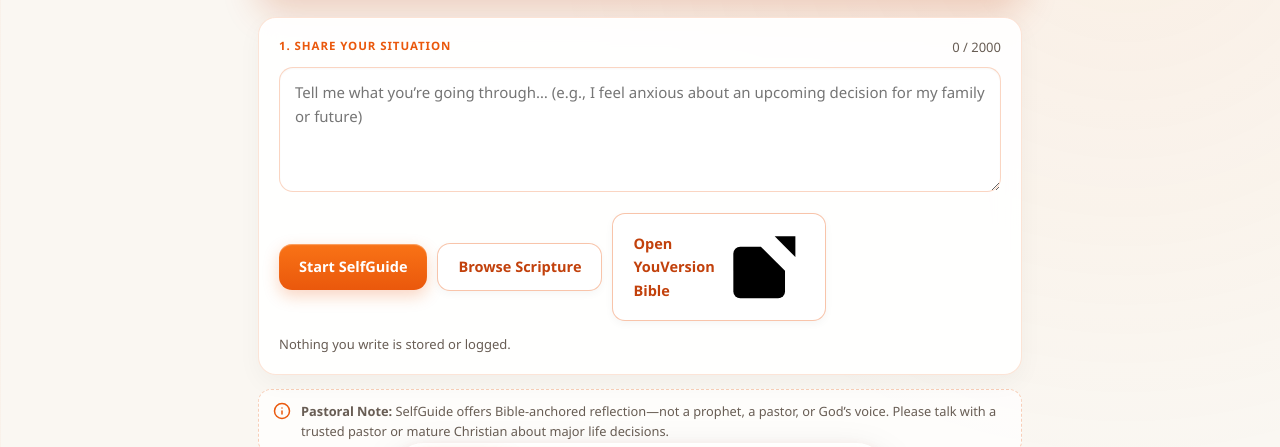
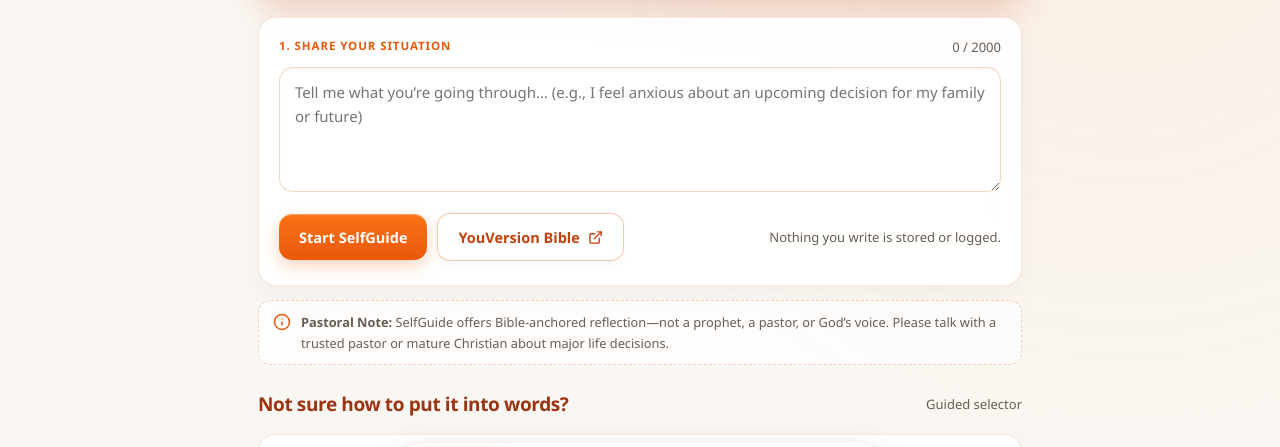
Before and after one commit to sinzala14/mercy-gen-cell, a website: page public/index.html in a window 1280 px wide. Shown: the part 278-725 px from the top of the page. Drawn offline with Linux system fonts and the light colour scheme.

Commit message:
Fix YouVersion button icon sizing and layout in Share Your Situation card

```diff
--- a/public/index.html
+++ b/public/index.html
@@ -144,6 +144,8 @@ textarea{min-height:125px;resize:vertical;line-height:1.55}
 }
 .btn.o:hover:not([disabled]){background:var(--b50);border-color:var(--b600)}
 .btn.sm{padding:7px 13px;font-size:12.5px;border-radius:10px}
+.btn svg{width:15px;height:15px;stroke:currentColor;fill:none;stroke-width:2.2;stroke-linecap:round;stroke-linejoin:round;flex:none}
+.btn.sm svg{width:13px;height:13px}
 .btn[disabled]{opacity:.65;cursor:not-allowed;transform:none}
 .btn-ring{
   width:15px;height:15px;border:2.2px solid rgba(255,255,255,.35);border-top-color:#fff;
@@ -443,8 +445,7 @@ home:()=>`<div class="hero">
   <div class="input-meta">
     <div class="row" style="margin:4px 0">
       <button class="btn" type="button" id="go" data-action="run">Start SelfGuide</button>
-      <a class="btn o" href="#bible">Browse Scripture</a>
-      <a class="btn o" href="${YV_HOME}" target="_blank" rel="noopener">Open YouVersion Bible ${extIco}</a>
+      <a class="btn o" href="${YV_HOME}" target="_blank" rel="noopener">YouVersion Bible ${extIco}</a>
     </div>
     <small class="note">Nothing you write is stored or logged.</small>
   </div>
```
